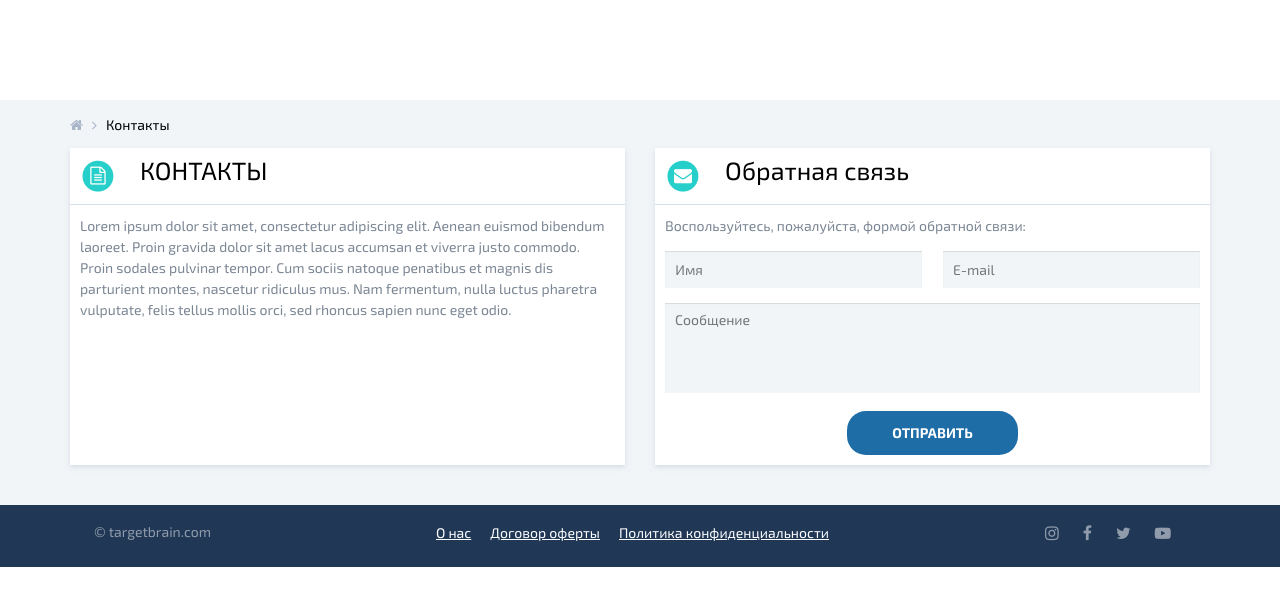
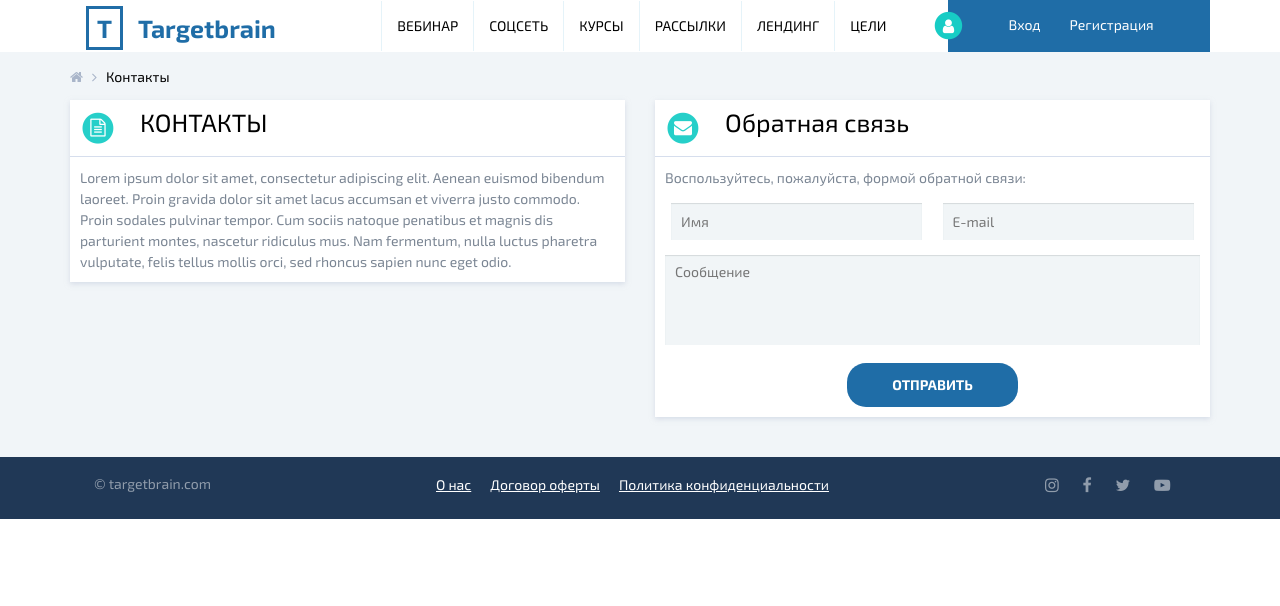
Before and after one commit to KladochnyiVolodymyr/Contacts, a plain HTML site: page index.html in a window 1280 px wide. Drawn offline with nearby package versions, Linux system fonts and the light colour scheme.

Commit message:
header finished

```diff
--- a/css/responsive.css
+++ b/css/responsive.css
@@ -3,8 +3,10 @@
 
 }
 @media screen and (min-width: 769px) and (max-width: 992px) {
-
+	.icon__item{
+		margin-right: 7%;
+	}
+	.footer-nav__item{
+		margin-bottom: 10px;
+	}
 }
-@media screen and (min-width: 993px) and (max-width: 1200px) {
-
-}
--- a/css/styles.css
+++ b/css/styles.css
@@ -1,11 +1,66 @@
 
 
 /*------header------*/
+
 .header{
 	background-color: #fff;
-	height: 100px;
 }
-
+.logo_border{
+	border: 3px solid #206da7;
+	padding: 4px 8px;
+	margin-right: 15px;
+}
+.logo_text,.logo_border{
+	color: #1f6da7;
+	font-family: "Exo2Bold";
+	font-size: 25px;
+}
+.navbar{
+	margin-bottom: 0px;
+}
+.navbar-nav{
+	float: right;
+}
+.navbar-nav__item{
+	border-left: 1px solid #e5f3f9;
+}
+.navbar-nav__link{
+	color: #000;
+	font-family: "Exo2Regular";
+	font-size: 14px;
+	text-transform: uppercase;
+}
+.fa-bars{
+	color: #1f6da7;
+	font-size: 20px;
+}
+.navbar-collapse{
+	border: none;
+}
+.registration{
+	background-color: #1f6da7;
+	padding: 10px;
+}
+.registration__content{
+	display: inline-block;
+	margin-left: 15px;
+}
+.registration-icon{
+	color: #17ccc5;
+	font-size: 16px;
+	position: relative;
+    right: 25px;
+}
+.registration__content_text{
+	color: #fff;
+	font-family: "Exo2Regular";
+	font-size: 14px;
+	margin-right: 25px;
+}
+.registration__content_text:hover{
+	text-decoration: none;
+	color: #fff;
+}
 /*-----header end-----*/
 
 /*------main block------*/
@@ -56,18 +111,15 @@
 	font-size: 14px;
 	line-height: 1.5;
 }
-.text-style_size{
-	padding-bottom: 135px;
-}
 .content-item__form{
 	margin-top: 15px;
 	text-align: center;
 }
 .form__input_left,.form__input_right{
-	width: 48%;
+	width: 47%;
 }
 .form__input_left{
-	margin-right: 17px;
+	margin-right: 3%;
 }
 .form__input_bottom{
 	width: 100%;
@@ -131,7 +183,7 @@
 	opacity: .5;
 	color: #fff;
 	font-size: 16px;
-	margin-right: 20px;
+	margin-right: 12%;
 }
 .icon__item:hover{
 	color: #fff;
--- a/index.html
+++ b/index.html
@@ -11,9 +11,57 @@
     <link href="css/responsive.css" rel="stylesheet">
   </head>
   <body>
-    <header class="header">
+     <header class="header">
+      <div class="container">
+        <div class="row">
+          <div class="navbar col-md-9">
+            <div class="navbar-header">
+                <a class="navbar-brand" href="#"><span class="logo_border">T</span><span class="logo_text">Targetbrain</span></a>
+                <button type="button" class="navbar-toggle" data-toggle="collapse" data-target="#responsive-menu">
+                  <i class="fa fa-bars" aria-hidden="true"></i>
+                </button>
+            </div>
+            <div class="collapse navbar-collapse" id="responsive-menu">
+                <ul class="nav navbar-nav">
+                  <li class="navbar-nav__item">
+                    <a class="navbar-nav__link" href="#">Вебинар</a>
+                  </li>
+                  <li class="navbar-nav__item">
+                    <a class="navbar-nav__link" href="#">Соцсеть</a>
+                  </li>
+                  <li class="navbar-nav__item">
+                    <a class="navbar-nav__link" href="#">Курсы</a>
+                  </li>
+                  <li class="navbar-nav__item">
+                    <a class="navbar-nav__link" href="#">Рассылки</a>
+                  </li>
+                  <li class="navbar-nav__item">
+                    <a class="navbar-nav__link" href="#">Лендинг</a>
+                  </li>
+                  <li class="navbar-nav__item">
+                    <a class="navbar-nav__link" href="#">Цели</a>
+                  </li>
+                </ul>
+            </div>
+          </div>
+          <div class="registration-wrap col-md-3">
+            <div class="registration">
+              <span class="fa-stack fa-lg registration-icon">
+                <i class="fa fa-circle fa-stack-2x"></i>
+                <i class="fa fa-user fa-stack-1x fa-inverse"></i>
+              </span>
+              <div class="registration__content">
+                <a href="#" class="registration__content_text">Вход</a>
+                <a href="#" class="registration__content_text">Регистрация</a>
+              </div>
+            </div>
+          </div>
+        </div>
+      </div>
+    </header>
 
-    </header>
+
+
     <div class="main-block">
       <div class="main-block__top">
         <div class="container">
@@ -24,7 +72,7 @@
       </div>
       <div class="main-block__content container">
         <div class="row">
-          <div class="col-md-6 content-item">
+          <div class="col-sm-6 col-md-6 content-item">
             <div class="content-item_wrap">
               <div class="content-item__title">
                 <span class="fa-stack fa-lg title-icon">
@@ -34,11 +82,11 @@
                 <span class="title-text text-uppercase">Контакты</span>
               </div>
               <div class="content-item__filling">
-                <p class="content-item__text_style text-style_size">Lorem ipsum dolor sit amet, consectetur adipiscing elit. Aenean euismod bibendum laoreet. Proin gravida dolor sit amet lacus accumsan et viverra justo commodo. Proin sodales pulvinar tempor. Cum sociis natoque penatibus et magnis dis parturient montes, nascetur ridiculus mus. Nam fermentum, nulla luctus pharetra vulputate, felis tellus mollis orci, sed rhoncus sapien nunc eget odio.</p>
+                <p class="content-item__text_style">Lorem ipsum dolor sit amet, consectetur adipiscing elit. Aenean euismod bibendum laoreet. Proin gravida dolor sit amet lacus accumsan et viverra justo commodo. Proin sodales pulvinar tempor. Cum sociis natoque penatibus et magnis dis parturient montes, nascetur ridiculus mus. Nam fermentum, nulla luctus pharetra vulputate, felis tellus mollis orci, sed rhoncus sapien nunc eget odio.</p>
               </div>
             </div>
           </div>
-          <div class="col-md-6 content-item">
+          <div class="col-sm-6 col-md-6 content-item">
             <div class="content-item_wrap">
               <div class="content-item__title">
                 <span class="fa-stack fa-lg title-icon">
@@ -64,8 +112,8 @@
     <footer class="footer">
       <div class="container">
         <div class="row">
-          <div class="col-md-2 сopyright">© targetbrain.com</div>
-          <div class="col-md-6 col-md-offset-1 footer-nav">
+          <div class="col-sm-3 col-md-2 сopyright">© targetbrain.com</div>
+          <div class="col-sm-7 col-md-6 col-md-offset-1 footer-nav">
             <ul class="footer-nav__list">
               <li class="footer-nav__item">
                 <a class="footer-nav__link" href="#">О нас</a>
@@ -78,7 +126,7 @@
               </li>
             </ul>
           </div>
-          <div class="col-md-2 col-md-offset-1 social-icon">
+          <div class="col-sm-2 col-md-2 col-md-offset-1 social-icon">
             <a href="#" class="icon__item"><i class="fa fa-instagram" aria-hidden="true"></i></a>
             <a href="#" class="icon__item"><i class="fa fa-facebook" aria-hidden="true"></i></a>
             <a href="#" class="icon__item"><i class="fa fa-twitter" aria-hidden="true"></i></a>
```
Also changed, not shown: images/header-logo.png (deleted).
